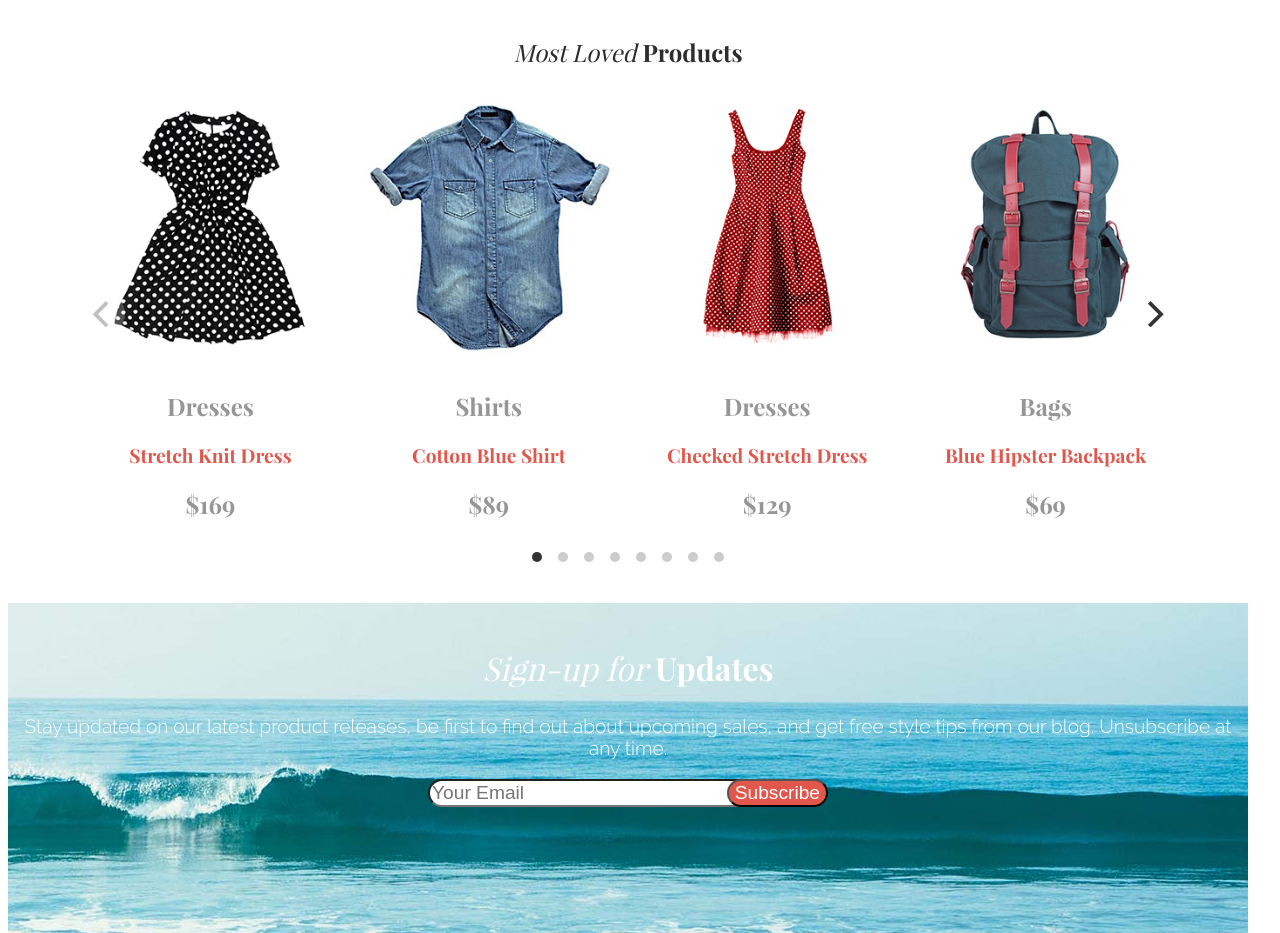
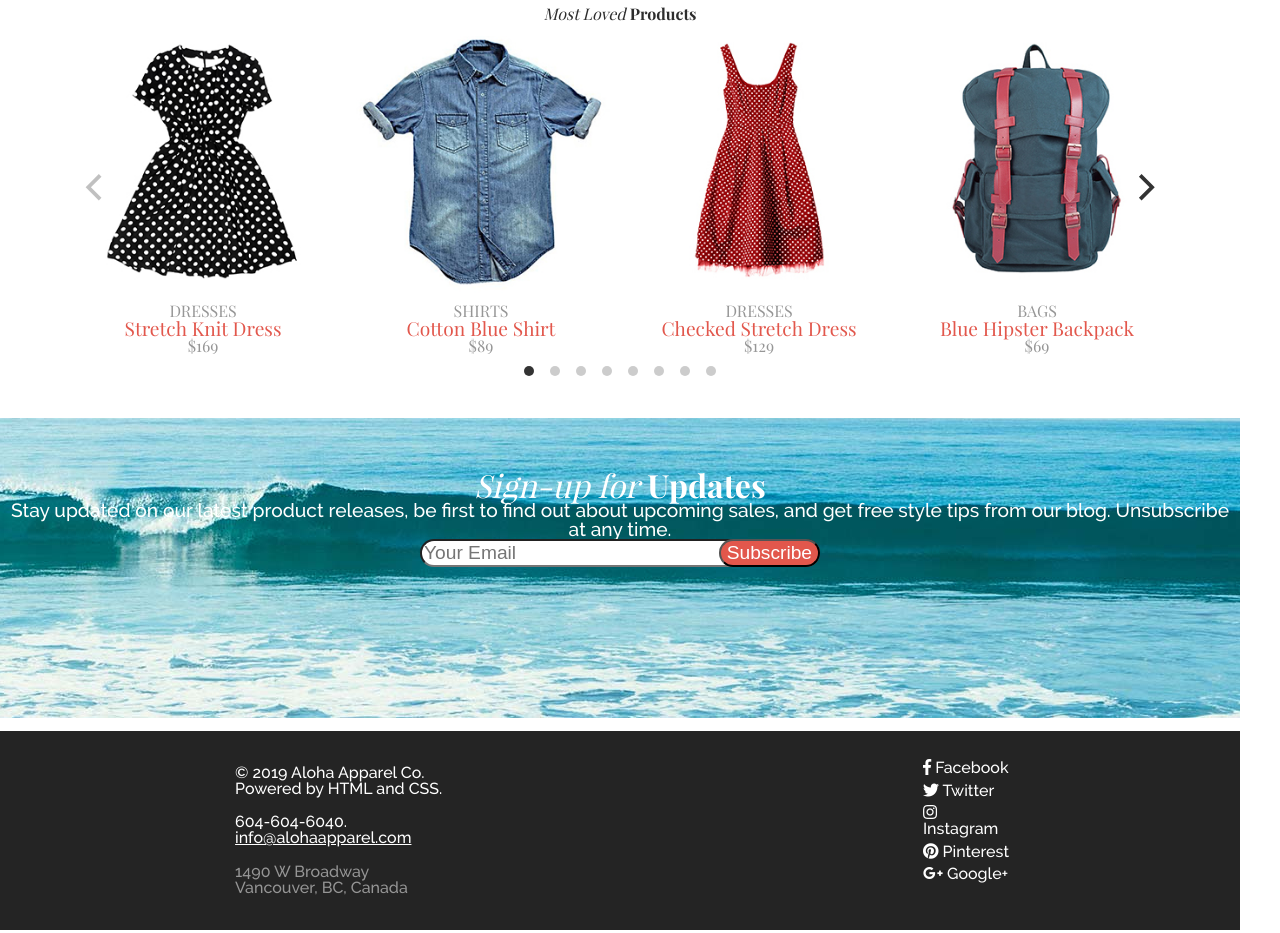
Before and after one commit to timng93/Aloha, a plain HTML site: page index.html in a window 1280 px wide. Shown: the part 1867-2800 px from the top of the page. Drawn offline with nearby package versions, Linux system fonts and the light colour scheme.

Commit message:
Edit CSS and HTML

```diff
--- a/index.html
+++ b/index.html
@@ -24,8 +24,7 @@
 
 <body>
     <header>
-        <div class="container">
-            <div class="flex-header">
+        <div class="container flex-header">
             <div class="aloha-logo">
 
                 <img src="./images/aloha-logo.svg" alt="aloha-logo">
@@ -56,7 +55,6 @@
 
                 <img src="images/cart-icon.svg" alt="cart-icon">
 
-                </div>
             </div>
 
         </div>
@@ -108,60 +106,60 @@
             </div>
         </section>
         <section class="container featured" id="featured">
-            <h2><em>Most Loved </em><strong>Products</strong></h2>
+            <h2> <em>Most Loved</em> <strong> Products </strong></h2>
             <section id="flickity">
                 <div class="main-carousel">
                     <div class="carousel-cell">
                         <img src="./images/stretch-knit-dress.jpg" alt="stretch-knit-dress">
-                        <h2> Dresses </h2>
+                        <h2> DRESSES </h2>
                         <h2 class="product"> Stretch Knit Dress</h2>
                         <h2> $169 </h2>
                     </div>
                     <div class="carousel-cell">
                         <img src="./images/cotton-blue-shirt.jpg" alt="cotton-blue-shirt">
-                        <h2> Shirts </h2>
+                        <h2> SHIRTS </h2>
                         <h2 class="product"> Cotton Blue Shirt</h2>
                         <h2> $89 </h2>
                     </div>
 
                     <div class="carousel-cell">
                         <img src="./images/checked-stretch-dress.jpg" alt="checked-stretch-dress">
-                        <h2> Dresses </h2>
+                        <h2> DRESSES </h2>
                         <h2 class="product"> Checked Stretch Dress</h2>
                         <h2> $129 </h2>
                     </div>
 
                     <div class="carousel-cell">
                         <img src="./images/blue-hipster-backpack.jpg" alt="blue-hipster-backpack">
-                        <h2> Bags </h2>
+                        <h2> BAGS </h2>
                         <h2 class="product"> Blue Hipster Backpack</h2>
                         <h2> $69 </h2>
                     </div>
 
                     <div class="carousel-cell">
                         <img src="./images/demin-overall-shorts.jpg" alt="deminoverall-shorts">
-                        <h2> Shorts </h2>
+                        <h2> SHORTS </h2>
                         <h2 class="product"> Demin Overall Shorts</h2>
                         <h2> $89 </h2>
                     </div>
 
                     <div class="carousel-cell">
                         <img src="./images/pink-dotted-dress.jpg" alt="pink-dotted-dress">
-                        <h2> Dresses </h2>
+                        <h2> DRESSES </h2>
                         <h2 class="product"> Pink Dotted Dress</h2>
                         <h2> $99 </h2>
                     </div>
 
                     <div class="carousel-cell">
                         <img src="./images/blue-silk-dress.jpg" alt="blue-silk-dress">
-                        <h2> Dresses </h2>
+                        <h2> DRESSES </h2>
                         <h2 class="product"> Blue Silk Dress</h2>
                         <h2> $119 </h2>
                     </div>
 
                     <div class="carousel-cell">
                         <img src="./images/cotton-yellow-tshirt.jpg" alt="cotton-yellow-tshirt">
-                        <h2> Shirts </h2>
+                        <h2> SHIRTS </h2>
                         <h2 class="product"> Cotton Yellow T-shirt</h2>
                         <h2> $39 </h2>
                     </div>
@@ -185,12 +183,13 @@
                     get
                     free
                     style tips from our blog. Unsubscribe at any time.</p>
-                <form class="subscription-form">
+                <form class="subscription-form" id="my-form">
 
                     <div class="first-button">
-                        <input type="text" name="userEmail" placeholder="Your Email">
+                        <input type="text" name="userEmail" placeholder="Your Email" id="my-text-input">
                     </div>
-                    <div class="second-button">
+                    <div class="
+                            second-button">
                         <input type="submit" name="subscription" value="Subscribe">
                     </div>
 
@@ -202,7 +201,6 @@
 
 
 
-        </article>
     </main>
     <footer>
         <div class="container flex-footer">
@@ -248,4 +246,6 @@
 
 </body>
 
+
+
 </html>
--- a/script.js
+++ b/script.js
@@ -46,9 +46,20 @@ $(document).ready(function() {
       }
     }); // end of smooth scroll
 
+  /*Carousel Categories*/
   $(".main-carousel").flickity({
     // options
     cellAlign: "left",
     contain: true
   });
+
+  /*Subscription*/
+  $("#my-form").on("submit", function(event) {
+    event.preventDefault();
+    if ($("#my-text-input").val() == "") {
+      alert("You missed the field.");
+    } else {
+      alert("Thanks for filling the field!");
+    }
+  });
 });
--- a/styles.css
+++ b/styles.css
@@ -1,3 +1,133 @@
+/*CSS Reset*/
+/* http://meyerweb.com/eric/tools/css/reset/
+   v2.0 | 20110126
+   License: none (public domain)
+*/
+
+html,
+body,
+div,
+span,
+applet,
+object,
+iframe,
+h1,
+h2,
+h3,
+h4,
+h5,
+h6,
+p,
+blockquote,
+pre,
+a,
+abbr,
+acronym,
+address,
+big,
+cite,
+code,
+del,
+dfn,
+em,
+img,
+ins,
+kbd,
+q,
+s,
+samp,
+small,
+strike,
+strong,
+sub,
+sup,
+tt,
+var,
+b,
+u,
+i,
+center,
+dl,
+dt,
+dd,
+ol,
+ul,
+li,
+fieldset,
+form,
+label,
+legend,
+table,
+caption,
+tbody,
+tfoot,
+thead,
+tr,
+th,
+td,
+article,
+aside,
+canvas,
+details,
+embed,
+figure,
+figcaption,
+footer,
+header,
+hgroup,
+menu,
+nav,
+output,
+ruby,
+section,
+summary,
+time,
+mark,
+audio,
+video {
+  margin: 0;
+  padding: 0;
+  border: 0;
+  font-size: 100%;
+  font: inherit;
+  vertical-align: baseline;
+}
+/* HTML5 display-role reset for older browsers */
+article,
+aside,
+details,
+figcaption,
+figure,
+footer,
+header,
+hgroup,
+menu,
+nav,
+section {
+  display: block;
+}
+body {
+  line-height: 1;
+}
+ol,
+ul {
+  list-style: none;
+}
+blockquote,
+q {
+  quotes: none;
+}
+blockquote:before,
+blockquote:after,
+q:before,
+q:after {
+  content: "";
+  content: none;
+}
+table {
+  border-collapse: collapse;
+  border-spacing: 0;
+}
 /*Global Styles*/
 @font-face {
   font-family: "Playfair Display";
@@ -67,8 +197,6 @@ h2 {
 
 .container {
   max-width: 1240px;
-  margin: 0;
-  padding: 0;
 }
 
 img {
@@ -132,22 +260,23 @@ a:hover {
   position: relative;
 }
 
+.banner-text h2,
+.banner-text h1 {
+  text-align: center;
+  position: absolute;
+  color: #ffffff;
+}
+
 .banner-text h2 {
   font-weight: 100;
   font-size: 2rem;
-  text-align: center;
-  position: absolute;
   margin: 20% 0 0 45%;
-  color: #ffffff;
 }
 
 .banner-text h1 {
   font-weight: 400;
   font-size: 3.5rem;
-  text-align: center;
-  position: absolute;
   margin: 25% 0 0 30%;
-  color: #ffffff;
 }
 
 /*styles*/
@@ -155,18 +284,23 @@ a:hover {
 .styles h2 {
   text-align: center;
   font-size: 2rem;
+  padding: 3%;
 }
 
 .styles p {
-  font-weight: 100;
+  font-weight: 200;
   font-size: 1.7 rem;
   text-align: center;
   display: block;
-  padding: 2% 15%;
+  padding: 3% 10%;
 }
 
 em {
-  font-weight: 100;
+  font-style: italic;
+}
+
+strong {
+  font-weight: 600;
 }
 
 /*categories*/
@@ -227,8 +361,6 @@ em {
   order: 3;
 }
 
-/*styles-image second-row*/
-
 .sale {
   background: linear-gradient(rgba(0, 0, 0, 0.3) 0, rgba(0, 0, 0, 0.3)),
     url("./images/sale-category.jpg") no-repeat center top;
@@ -246,7 +378,13 @@ em {
     url("./images/womens-category.jpg") no-repeat center top;
   order: 3;
 }
+
 /*Featured Products*/
+
+.featured h2,
+.main-carousel {
+  text-align: center;
+}
 
 .main-carousel .carousel-cell {
   width: 100%;
@@ -254,38 +392,33 @@ em {
 .carousel-cell h2 {
   color: #969696;
   font-size: 0.9srem;
+  font-weight: 400;
 }
 .carousel-cell h2.product {
   color: #e2574c;
   font-size: 1.2rem;
 }
 
-#featured {
+.featured {
   padding: 5%;
 }
 /*Subscribe*/
 
+.subscription {
+  background: url("./images/wave-bkgd.jpg") no-repeat center bottom;
+  min-height: 300px;
+  padding-top: 4%;
+  text-align: center;
+  color: #ffffff;
+}
+
 .subscription h2 {
-  color: #ffffff;
   font-size: 2rem;
-  text-align: center;
 }
 
 .subscription p {
-  font-weight: 100;
-  color: #ffffff;
   font-size: 1.2rem;
-  text-align: center;
   display: block;
-}
-
-.subscription em {
-  font-weight: 100;
-}
-.subscription {
-  background: url("./images/wave-bkgd.jpg") no-repeat center bottom;
-  min-height: 400px;
-  padding: 1rem;
 }
 
 .subscription-form {
@@ -294,9 +427,7 @@ em {
   max-width: 400px;
 }
 .first-button input {
-  color: #ffffff;
   font-size: 1.2rem;
-  text-align: center;
   display: block;
   width: 100%;
   border-radius: 30px;
@@ -310,7 +441,6 @@ em {
   color: #ffffff;
   background-color: #e2574c;
   font-size: 1.2rem;
-  text-align: center;
   right: 0;
   top: 0;
   position: absolute;
@@ -337,7 +467,7 @@ em {
 .copy-right,
 .contact,
 .address {
-  padding: 1%;
+  padding: 3%;
 }
 
 .address p {
@@ -349,10 +479,6 @@ em {
 .social-media a {
   color: #ffffff;
   text-decoration: none;
-}
-
-.social-media ul {
-  list-style: none;
 }
 
 .social-media span {
@@ -397,7 +523,7 @@ Tablet & Desktop
 
   .navigation-menu ul {
     border: 0;
-    padding-top: 0;
+    padding-top: 6%;
   }
   /*categories*/
   .first-row,
@@ -419,11 +545,6 @@ Tablet & Desktop
 
   /*Featured Products*/
 
-  .featured h2,
-  .main-carousel {
-    text-align: center;
-  }
-
   .main-carousel .carousel-cell {
     width: 50%;
   }
@@ -434,17 +555,7 @@ Tablet & Desktop
     display: flex;
     flex-direction: row;
     justify-content: space-around;
-  }
-
-  .info,
-  .social-media {
-    padding: 3% 0 3% 0;
-  }
-
-  .copy-right,
-  .contact,
-  .address {
-    padding: 0;
+    padding: 2%;
   }
 
   .social-media li {
```
Also changed, not shown: 1 other file. Lines whose indentation alone changed are shown as unchanged.
